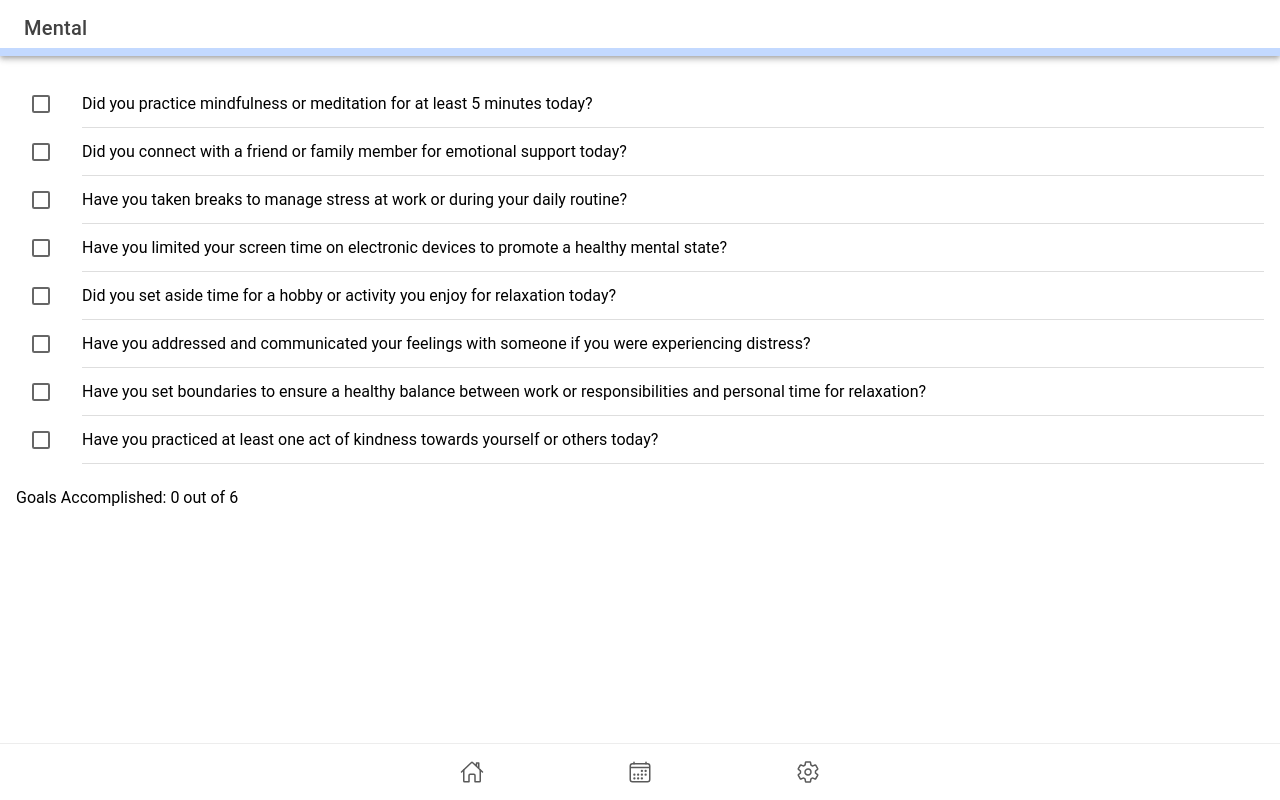
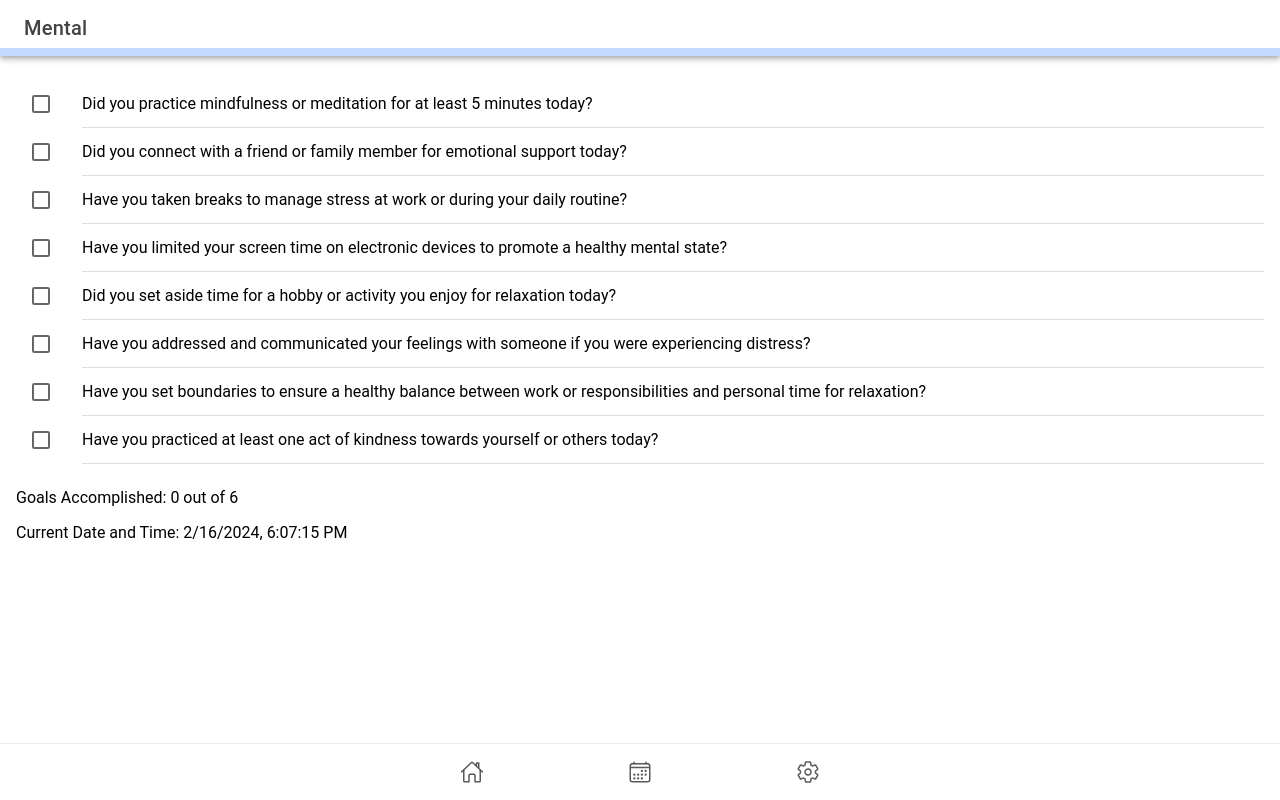
Before and after one commit to Healthy-Habits-project/healthyWatch, a React (Vite) app: page /mentalhealthpage in a window 1280 px wide. Built offline with nearby package versions, Linux system fonts and the light colour scheme.

Commit message:
GetDateTime

```diff
--- /dev/null
+++ b/src/components/GetDateTime.tsx
@@ -0,0 +1,19 @@
+import React, { useState, useEffect } from 'react';
+
+export const DateTimeDisplay: React.FC = () => {
+    const [currentDateTime, setCurrentDateTime] = useState<Date>(new Date());
+
+    useEffect(() => {
+        const timer = setInterval(() => {
+            setCurrentDateTime(new Date());
+        }, 1000); // Update the date every second
+
+        return () => clearInterval(timer); // Cleanup on component unmount
+    }, []);
+
+    return (
+        <p>Current Date and Time: {currentDateTime.toLocaleString()}</p>
+    );
+};
+
+export default DateTimeDisplay;
--- a/src/pages/MentalHealthPage.tsx
+++ b/src/pages/MentalHealthPage.tsx
@@ -16,7 +16,7 @@ import {
 
 import './SleepPage.css';
 import { useGlobalCounts } from '../contexts/GlobalCountsContext';
-
+import { DateTimeDisplay }  from '../components/GetDateTime';
 interface mentalHealthPageState {
   mindfulness: boolean;
   family: boolean;
@@ -52,6 +52,8 @@ const mentalHealthPage: React.FC = (): React.ReactElement => {
     setMentalHealthCheckedCount(newCheckedCount); // Use the appropriate setter from the global context
     localStorage.setItem('mentalHealthPageCheckboxes', JSON.stringify(mentalHealth));
   }, [mentalHealth, setMentalHealthCheckedCount]);
+
+
 
   const handleCheckboxChange = (key: keyof mentalHealthPageState) => {
     setMentalHealth((prevMentalHealth) => ({
@@ -100,6 +102,9 @@ const mentalHealthPage: React.FC = (): React.ReactElement => {
       </IonHeader>
 
       <IonContent fullscreen={true} className="ion-padding">
+      <div>
+      {/*<DateTimeDisplay />*/}
+      </div>
         <IonList>
           <IonItem>
             <IonCheckbox
@@ -201,6 +206,7 @@ const mentalHealthPage: React.FC = (): React.ReactElement => {
         <p>
           Goals Accomplished: {checkedCount} out of {Object.keys(mentalHealth).length - 2}
         </p>
+        <p><DateTimeDisplay/></p>
       </IonContent>
     </IonPage>
   );
```
